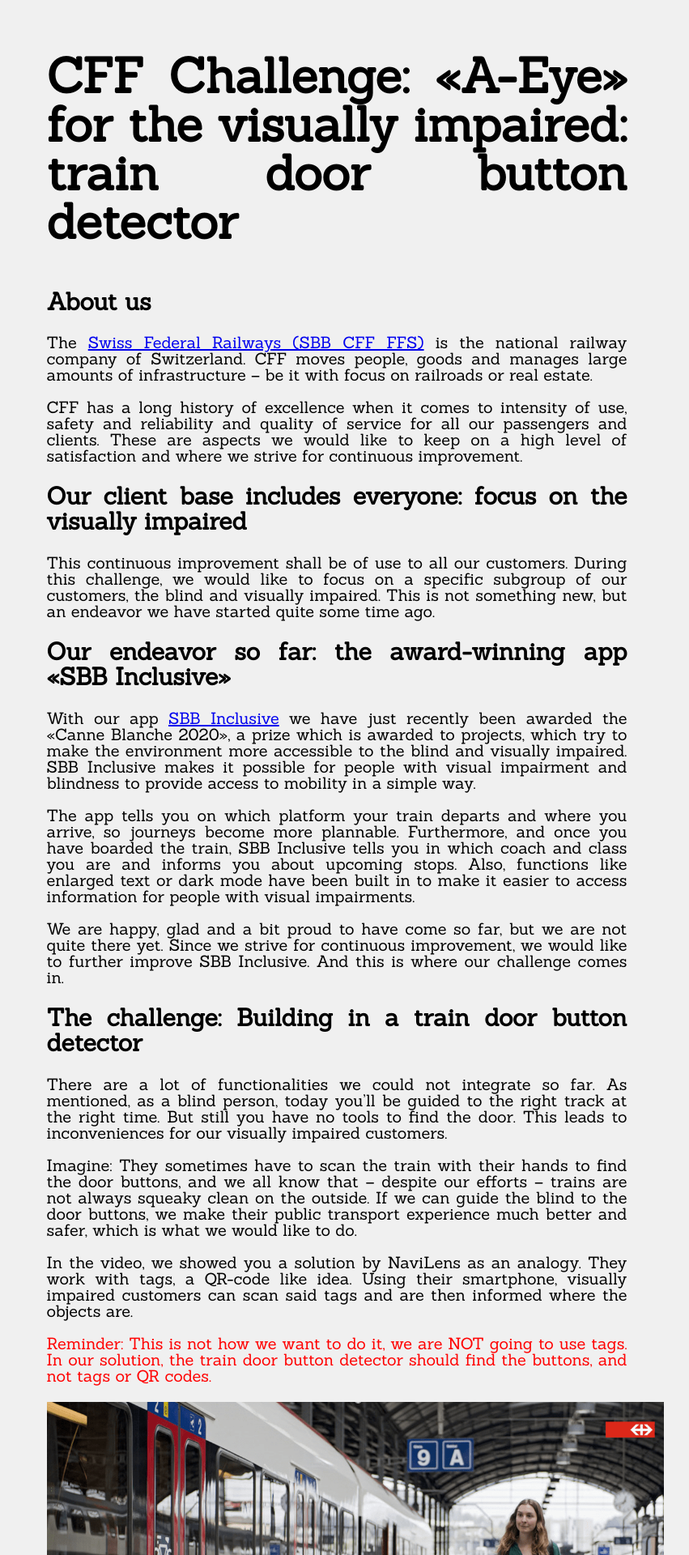
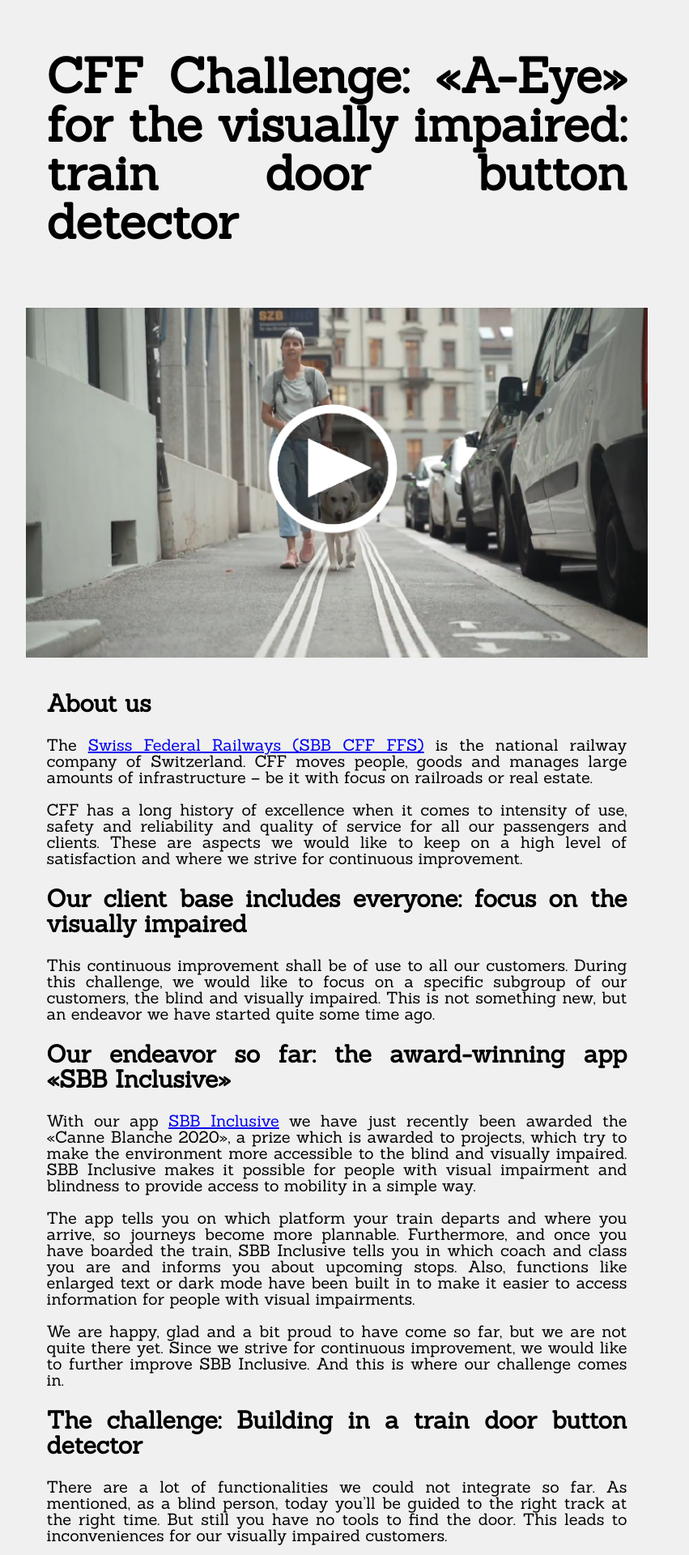
Before and after one commit to LauzHack/LauzHack.github.io, a Jekyll site: the page built from challenges/sbb.html, in a window 1280 px wide. Shown: the top 1920 px of the page at 81% size, without its empty margins (224-1075 px from the left). Built offline with Jekyll 4.4.1, drawn with Linux system fonts in a browser that asks for light colours.

Commit message:
Uncomment SBB video

```diff
--- a/challenges/sbb.html
+++ b/challenges/sbb.html
@@ -9,7 +9,7 @@
   train door button detector
   </h1>
 
-  <!--<a target="_blank" href="https://drive.google.com/file/d/1QKTNbuuT1GO1wFG8yDpUntKhq6ZmlsiU/view?usp=sharing"><img src="../images/challenges/sbb/preview.png" style="display: block; margin: auto; max-width: 100%; width: 40em"></a>-->
+  <a target="_blank" href="https://drive.google.com/file/d/1QKTNbuuT1GO1wFG8yDpUntKhq6ZmlsiU/view?usp=sharing"><img src="../images/challenges/sbb/preview.png" style="display: block; margin: auto; max-width: 100%; width: 40em"></a>
 
   <h2>About us</h2>
   <p>
```
